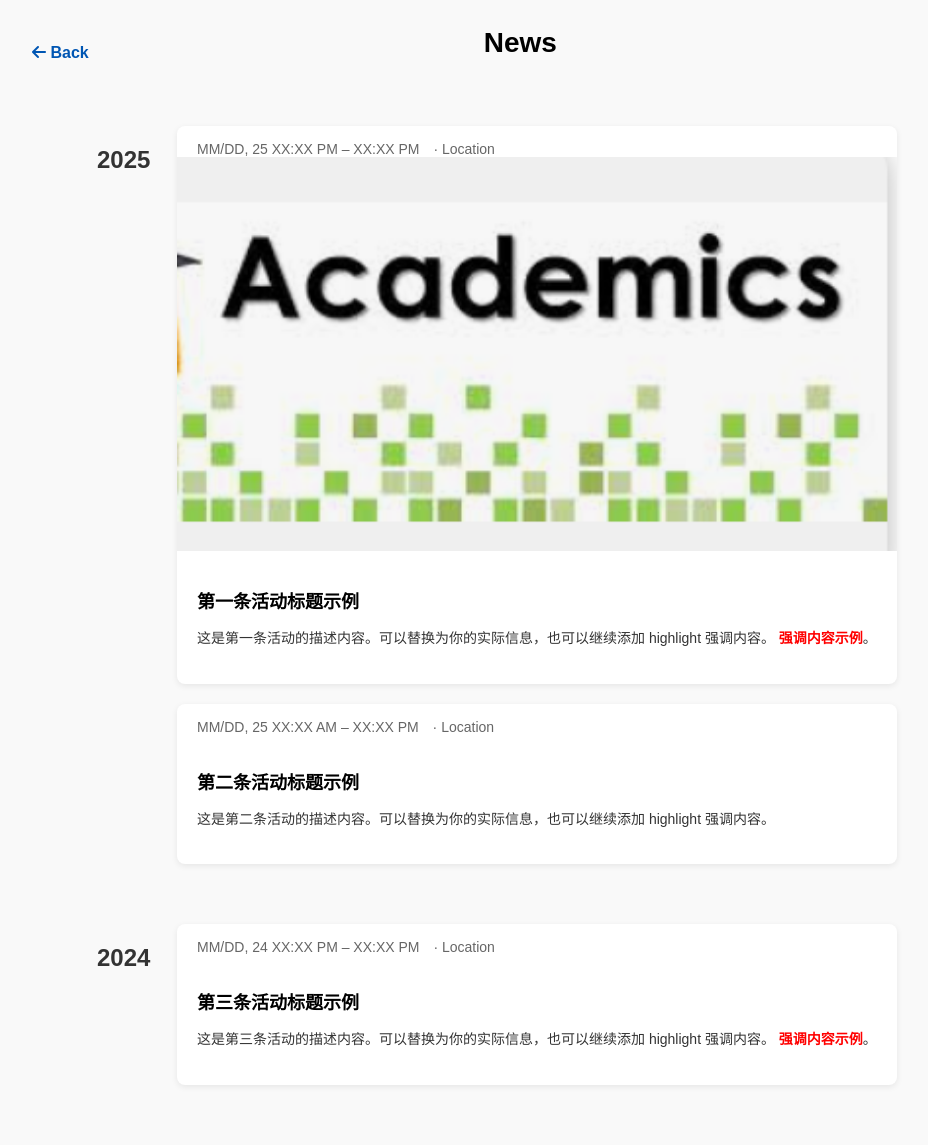
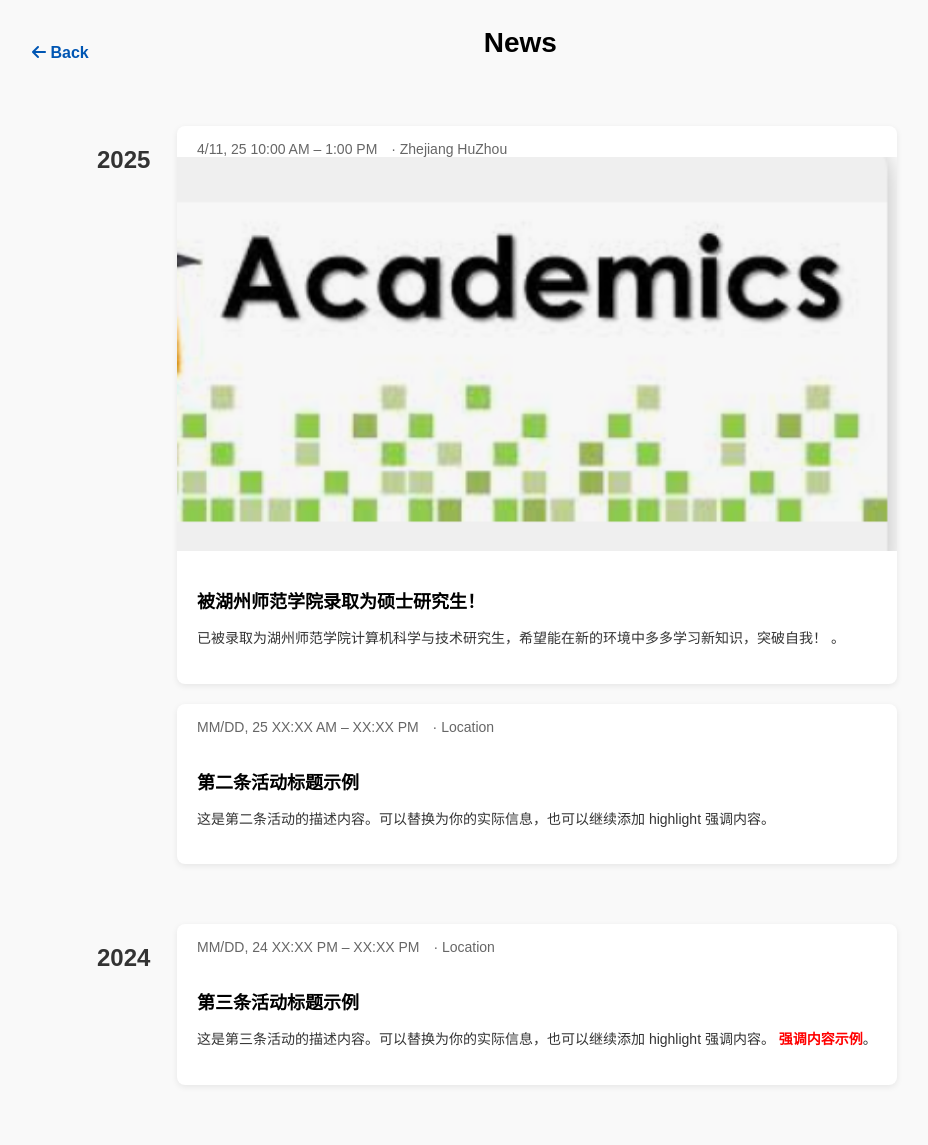
Before and after one commit to Yu-Xinda/Yu.github.io, a Jekyll site: the page news.html, which Jekyll copies as it is, in a window 1280 px wide. Shown: the whole page, without its empty margins (143-1071 px from the left). Built offline with Jekyll 4.4.1, drawn with Linux system fonts in a browser that asks for light colours.

Commit message:
Update news.html

```diff
--- a/news.html
+++ b/news.html
@@ -118,14 +118,14 @@
 
       <div class="card">
         <div class="card-header">
-          <span>MM/DD, 25 XX:XX PM – XX:XX PM</span> · <span>Location</span>
+          <span>4/11, 25 10:00 AM – 1:00 PM</span> · <span> Zhejiang HuZhou</span>
         </div>
         <img src="./assets/img/academics-activity.png" alt="活动图片" class="card-image">
         <div class="card-body">
-          <h3>第一条活动标题示例</h3>
+          <h3>被湖州师范学院录取为硕士研究生！</h3>
           <p>
-            这是第一条活动的描述内容。可以替换为你的实际信息，也可以继续添加 highlight 强调内容。
-            <span class="highlight">强调内容示例</span>。
+            已被录取为湖州师范学院计算机科学与技术研究生，希望能在新的环境中多多学习新知识，突破自我！
+            <span class="highlight"></span>。
           </p>
         </div>
       </div>
```
